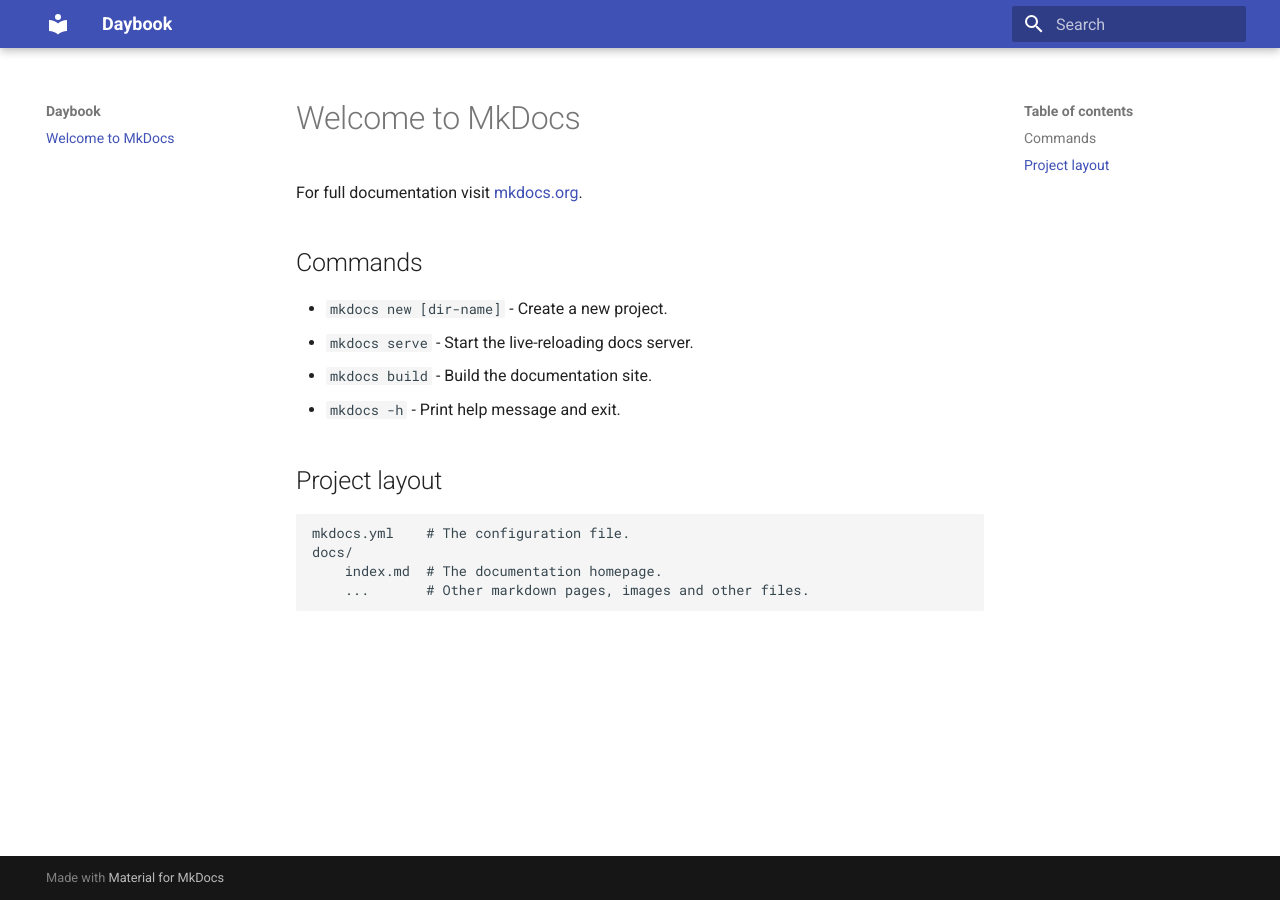
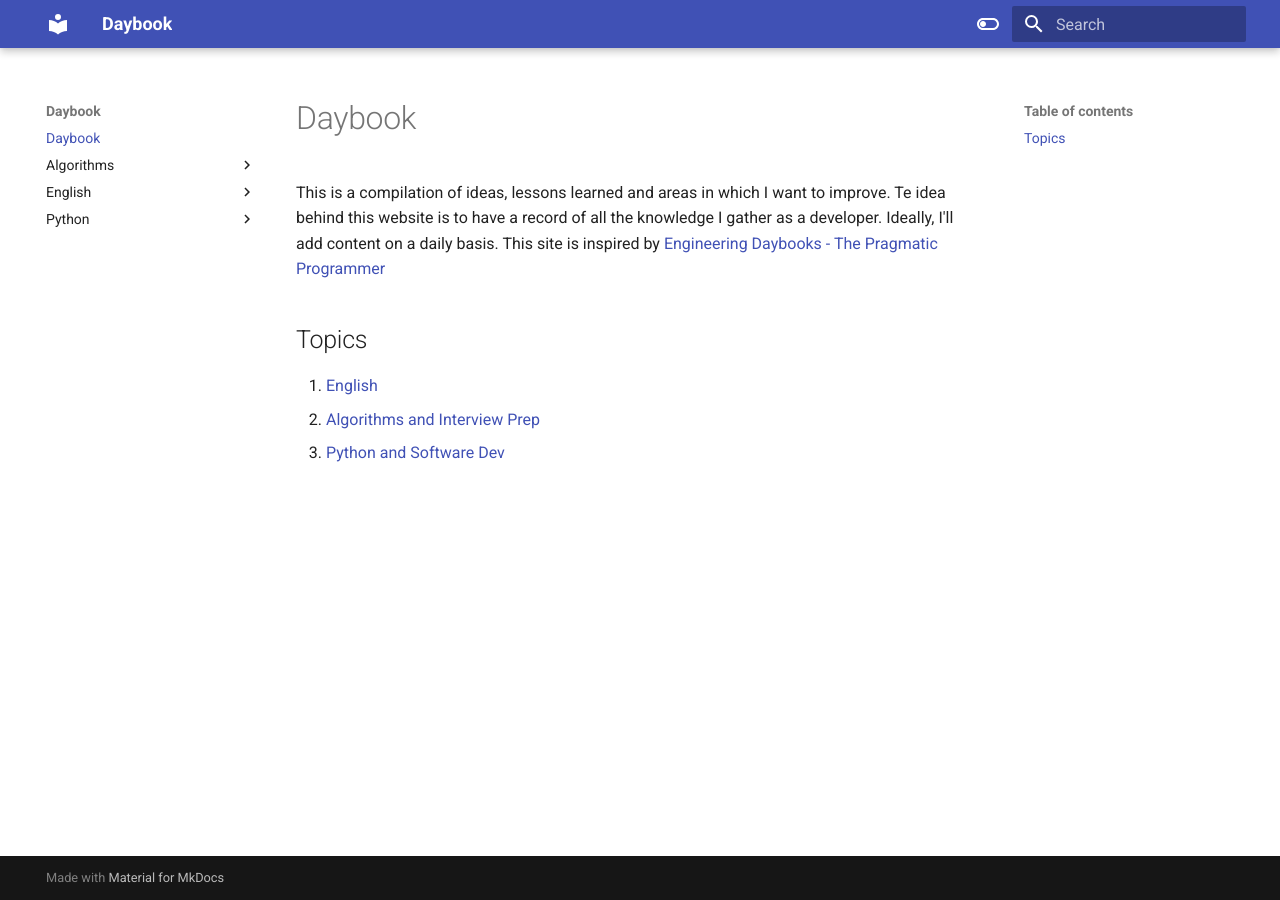
Before and after one commit to israteneda/daybook, an MkDocs documentation site: the page built from docs/index.md, in a window 1280 px wide. Built offline with MkDocs 1.6.1 and Material for MkDocs 9.7.7, drawn with Linux system fonts in a browser that asks for light colours.

Commit message:
add main sections

```diff
--- a/docs/index.md
+++ b/docs/index.md
@@ -1,17 +1,11 @@
-# Welcome to MkDocs
+# Daybook
 
-For full documentation visit [mkdocs.org](https://www.mkdocs.org).
+This is a compilation of ideas, lessons learned and areas in which I want to improve.
+Te idea behind this website is to have a record of all the knowledge I gather as a developer.
+Ideally, I'll add content on a daily basis. This site is inspired by [Engineering Daybooks - The Pragmatic Programmer](https://www.oreilly.com/library/view/the-pragmatic-programmer/9780135956977/f_0041.xhtml)
 
-## Commands
+## Topics
 
-* `mkdocs new [dir-name]` - Create a new project.
-* `mkdocs serve` - Start the live-reloading docs server.
-* `mkdocs build` - Build the documentation site.
-* `mkdocs -h` - Print help message and exit.
-
-## Project layout
-
-    mkdocs.yml    # The configuration file.
-    docs/
-        index.md  # The documentation homepage.
-        ...       # Other markdown pages, images and other files.
+1. [English](english/introduction.md)
+2. [Algorithms and Interview Prep](algorithms/introduction.md)
+3. [Python and Software Dev](python/introduction.md)
--- a/mkdocs.yml
+++ b/mkdocs.yml
@@ -2,3 +2,12 @@
 
 theme:
   name: material
+  palette:
+  - scheme: default
+    toggle:
+      icon: material/toggle-switch-off-outline
+      name: Switch to dark mode
+  - scheme: slate
+    toggle:
+      icon: material/toggle-switch
+      name: Switch to light mode
```
Also changed, not shown: docs/algorithms/introduction.md (added), docs/english/introduction.md (added), docs/python/introduction.md (added), site/404.html, site/index.html, site/search/search_index.json, site/sitemap.xml, 1 other file.
